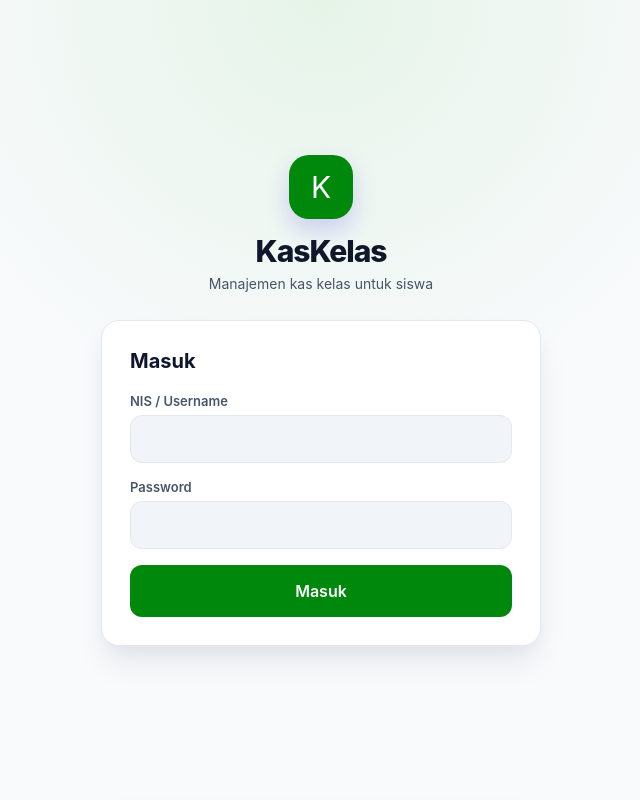
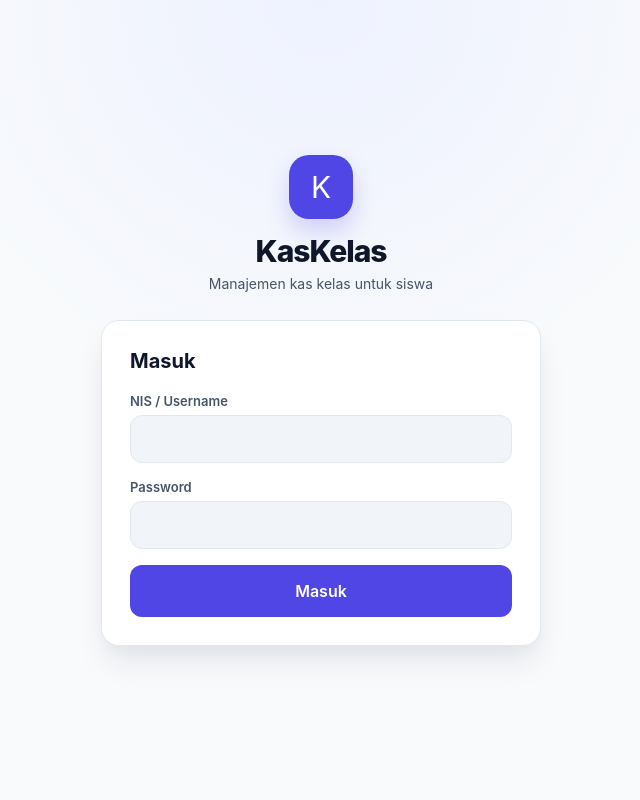
Before and after one commit to risyadridha/kaskelas, a PHP site: page / in a window 1280 px wide. Shown: the whole page, without its empty margins (319-959 px from the left). Run offline with PHP 8.4, Linux system fonts and the light colour scheme.

Commit message:
Update color palette to indigo fintech theme and add distinct Bendahara admin mode badging
Co-authored-by: risyadridha <255619560+risyadridha@users.noreply.github.com>

```diff
--- a/app.css
+++ b/app.css
@@ -1,16 +1,16 @@
 :root {
-    --primary: #00880c;
-    --primary-dark: #00680a;
-    --primary-light: #e6f4e8;
-    --accent: #00a511;
+    --primary: #4f46e5;
+    --primary-dark: #4338ca;
+    --primary-light: #eef2ff;
+    --accent: #6366f1;
     --success: #10b981;
     --success-bg: #ecfdf5;
     --warning: #f59e0b;
     --warning-bg: #fffbeb;
     --danger: #ef4444;
     --danger-bg: #fef2f2;
-    --info: #3b82f6;
-    --info-bg: #eff6ff;
+    --info: #0284c7;
+    --info-bg: #e0f2fe;
     --bg: #f8fafc;
     --card: #ffffff;
     --text: #0f172a;
--- a/app.js
+++ b/app.js
@@ -1626,11 +1626,15 @@ async function renderStatistikPage() {
         }
 
         return `
-        ${renderHeader('Statistik Kelas (Bendahara)', true)}
+        ${renderHeader('Panel Kelola Bendahara', true)}
         <div class="container" data-testid="bendahara-dashboard">
-            <div class="card text-center mb-16">
-                <p style="font-size:14px;color:var(--text-secondary);">Saldo Kas Kelas</p>
-                <p style="font-size:36px;font-weight:800;color:var(--primary);">${formatRupiah(stats.saldo)}</p>
+            <div class="card admin-mode-card text-center mb-16">
+                <div class="flex justify-between items-center mb-12">
+                    <span class="badge-admin">🛡️ Mode Bendahara Admin</span>
+                    <span style="font-size:12px;opacity:0.8;">${escapeHtml(user.kelas || 'Kelas')}</span>
+                </div>
+                <p style="font-size:13px;opacity:0.9;">Saldo Kas Kelas (Live Backend)</p>
+                <p style="font-size:36px;font-weight:800;margin:6px 0;">${formatRupiah(stats.saldo)}</p>
             </div>
             <div class="stat-grid mb-16">
                 <div class="stat-card"><div class="stat-value" style="color:var(--success);">${formatRupiah(stats.total_income)}</div><div class="stat-label">Pemasukan Approved</div></div>
```
Also changed, not shown: other parts of app.css (+34 -8 lines).
